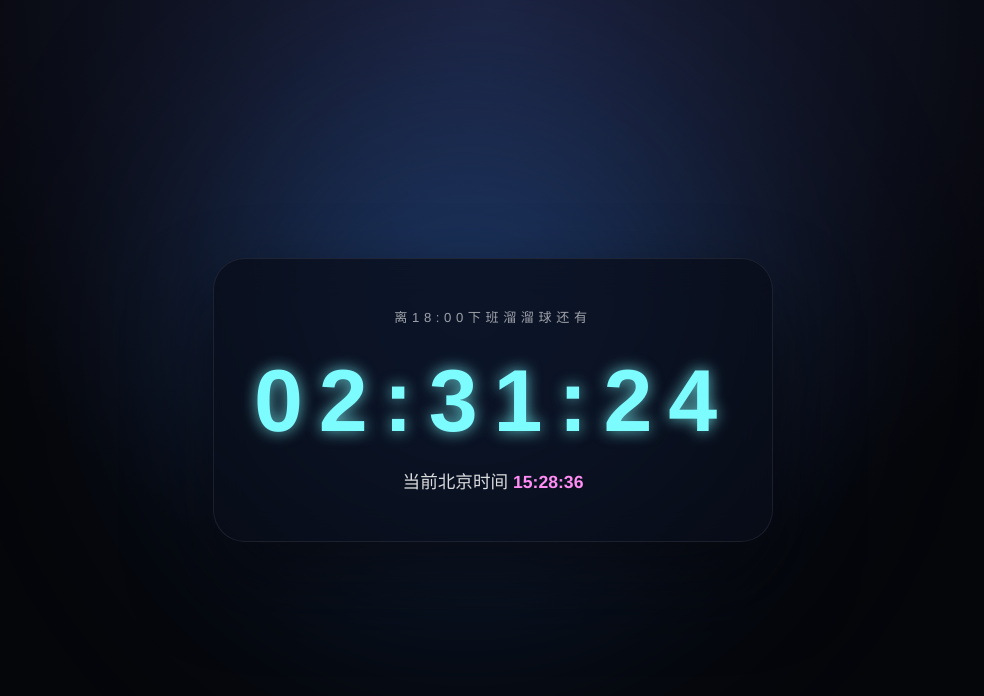
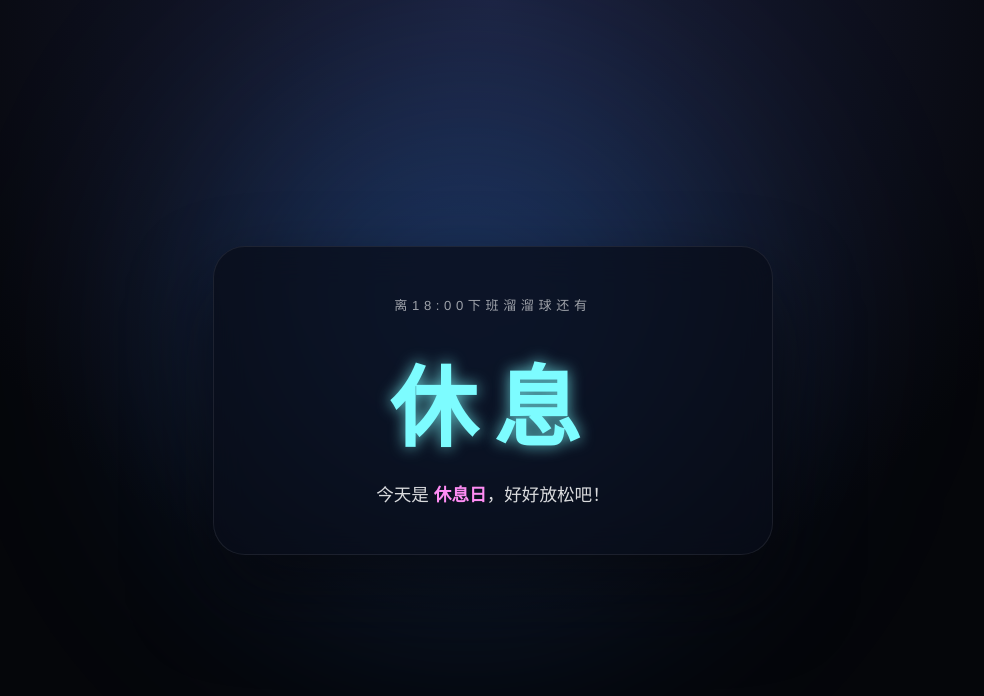
Before and after one commit to 01Petard/off-work-time, a plain HTML site: page index.html in a window 1280 px wide. Shown: the whole page, without its empty margins (147-1131 px from the left). Drawn offline with Linux system fonts and the light colour scheme.

Commit message:
Update index.html

```diff
--- a/index.html
+++ b/index.html
@@ -2,7 +2,7 @@
 <html lang="zh-CN">
 <head>
   <meta charset="UTF-8">
-  <title>距离北京时间18:00还有多久</title>
+  <title>离下班还有多久</title>
   <style>
     * { box-sizing: border-box; margin: 0; padding: 0; font-family: "Orbitron", "Helvetica Neue", Arial, sans-serif; }
     body {
@@ -104,9 +104,52 @@
       return String(num).padStart(2, '0');
     }
 
+    // 判断当前是大周还是小周，以及是否是休息日
+    function isRestDay(beijingDate) {
+      // 大小周开始日期：2025年12月1日（周一）
+      const startDate = new Date(2025, 10, 3); // 月份从0开始，11表示12月
+      const currentDate = new Date(beijingDate.year, beijingDate.month - 1, beijingDate.day);
+
+      // 如果当前日期在开始日期之前，按工作日处理
+      if (currentDate.getTime() < startDate.getTime()) {
+        return false;
+      }
+
+      // 计算当前日期是周几（0=周日, 1=周一, ..., 6=周六）
+      const dayOfWeek = currentDate.getDay();
+
+      // 计算从开始日期到当前日期经过了多少天
+      const diffTime = currentDate.getTime() - startDate.getTime();
+      const diffDays = Math.floor(diffTime / (1000 * 60 * 60 * 24));
+
+      // 计算当前是第几周（从第1周开始）
+      // 由于12月1日是周一，所以可以直接计算周数
+      const weekNumber = Math.floor(diffDays / 7) + 1; // 第1周、第2周...
+
+      // 判断是大周还是小周：奇数周是小周，偶数周是大周
+      const isSmallWeek = weekNumber % 2 === 1;
+
+      // 判断是否是休息日
+      if (isSmallWeek) {
+        // 小周：只休息周日
+        return dayOfWeek === 0;
+      } else {
+        // 大周：休息周六和周日
+        return dayOfWeek === 0 || dayOfWeek === 6;
+      }
+    }
+
     function updateCountdown() {
       const now = new Date();
       const bj = getShanghaiParts(now);
+
+      // 判断是否是休息日
+      if (isRestDay(bj)) {
+        countdownEl.textContent = '休息';
+        statusEl.innerHTML = '今天是 <span>休息日</span>，好好放松吧！';
+        return;
+      }
+
       const target = nextTargetUtc(bj);
       const diff = target - now.getTime();
 
```
